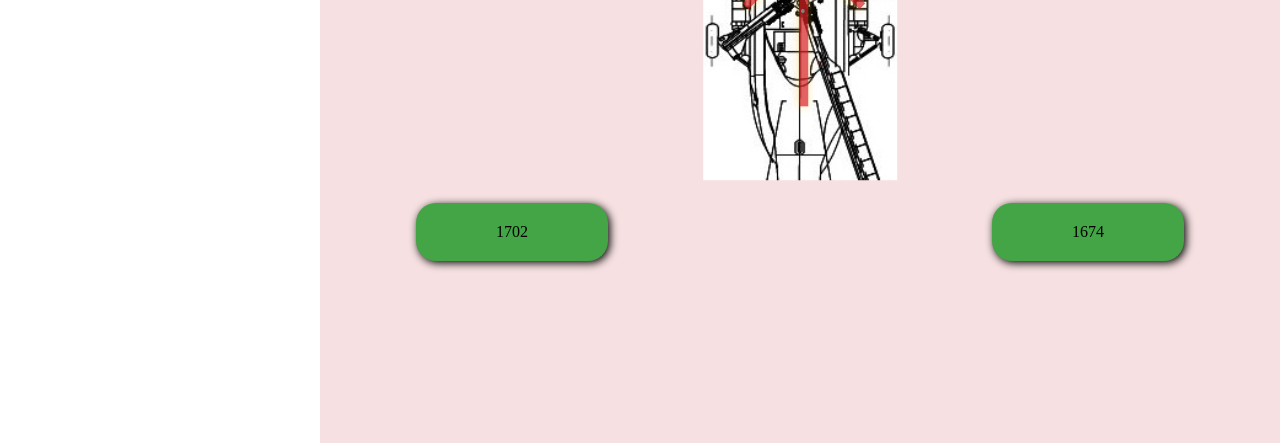
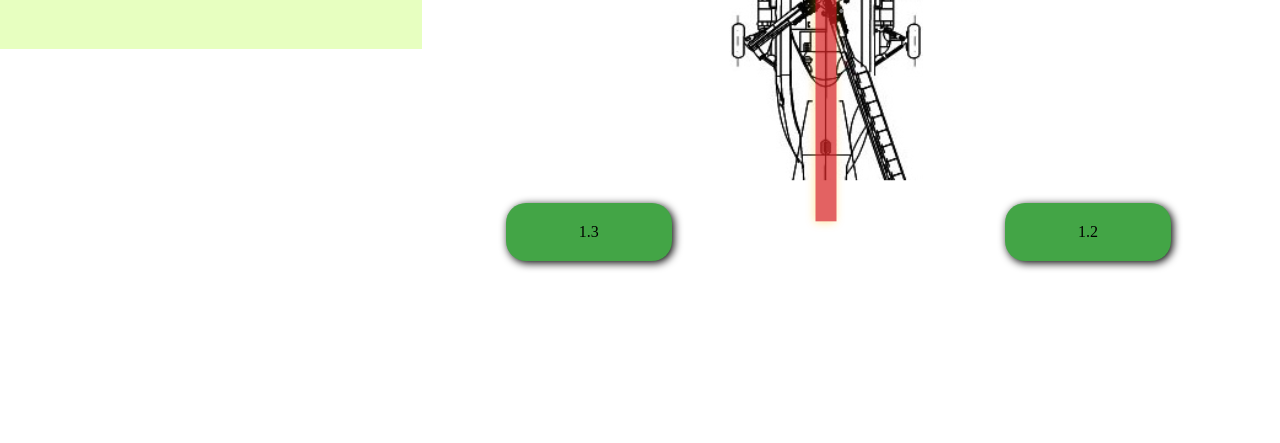
Before and after one commit to bodik24ua/shoot-detect, a plain HTML site: page index.html in a window 1280 px wide. Shown: the part 357-800 px from the top of the page. Drawn offline with Linux system fonts and the light colour scheme.

Commit message:
some fix interface, add json data, add math symbols, add arrow svg, and helicopter img, centered arrow and point

```diff
--- a/app.js
+++ b/app.js
@@ -1,5 +1,23 @@
 $(document).ready(function () {
-    var jsonData = [{
+
+    const jsonData = [{
+        "t0": 1.1,
+        "t1": 1.2,
+        "t2": 1.2,
+        "t3": 1.3,
+        "A0": 1,
+        "A1": 1,
+        "A2": 1,
+        "A3": 4,
+        "phi": -3.1415926535897922,
+        "A": 1.75,
+        "tetta": 1.544278067369098
+    }
+    ]
+
+    ////////////////////////////////////////////////////////////////////////
+
+    /*var jsonData = [{
             "Shot": 1,
             "Ch_0": 1644,
             "Max_0": 4331,
@@ -16,7 +34,9 @@ $(document).ready(function () {
         }
 
 
-    ];
+    ];*/
+
+
     /*var table =
         '<table><thead><th class="gt">Shot</th><th class="gt">Channel</th><th class="gt">Frame</th></thead><tbody>';
     //var obj = $.parseJSON(jsonData);
@@ -31,12 +51,37 @@ $(document).ready(function () {
     table += '</tbody></table>';
     document.getElementById("one").innerHTML = table;*/
 
+    let div_phi = '<div class="div_phi">';
+    $.each(jsonData, function (){
+        div_phi +=
+           'φ = ' + this['phi'];
+    });
+     div_phi += '</div>';
+     document.getElementById('phi').innerHTML = div_phi;
+
+    let div_a = '<div class="div_a">';
+    $.each(jsonData, function (){
+        div_a +=
+            'A = ' + this['A'];
+    });
+    div_a += '</div>';
+    document.getElementById('a').innerHTML = div_a;
+
+    let div_o = '<div class="div_o">';
+    $.each(jsonData, function (){
+        div_o +=
+            'θ = ' + this['tetta'];
+    });
+    div_o += '</div>';
+    document.getElementById('o').innerHTML = div_o;
+
+
     var div =
         '<div class="gt">';
     //var obj = $.parseJSON(jsonData);
     $.each(jsonData, function () {
         div +=
-            '<tr><td>' + this['Ch_0'] + '</td></tr>'
+            '<tr><td>' + this['t0'] + '</td></tr>'
         //'<tr><td>' + this['Shot'] + '</td><td>' + this['Ch[1]'] + '</td><td>' + this['Frame_1'] + '</td></tr>' +
         //'<tr><td>' + this['Shot'] + '</td><td>' + this['Ch'] + '</td><td>' + this['Frame_2'] + '</td></tr>' +
         //'<tr><td>' + this['Shot'] + '</td><td>' + this['Ch'] + '</td><td>' + this['Frame_3'] + '</td></tr>'
@@ -50,7 +95,7 @@ $(document).ready(function () {
     //var obj = $.parseJSON(jsonData);
     $.each(jsonData, function () {
         div +=
-            '<tr><td>' + this['Ch_1'] + '</td></tr>'
+            '<tr><td>' + this['t1'] + '</td></tr>'
         //'<tr><td>' + this['Shot'] + '</td><td>' + this['Ch[1]'] + '</td><td>' + this['Frame_1'] + '</td></tr>' +
         //'<tr><td>' + this['Shot'] + '</td><td>' + this['Ch'] + '</td><td>' + this['Frame_2'] + '</td></tr>' +
         //'<tr><td>' + this['Shot'] + '</td><td>' + this['Ch'] + '</td><td>' + this['Frame_3'] + '</td></tr>'
@@ -64,7 +109,7 @@ $(document).ready(function () {
     //var obj = $.parseJSON(jsonData);
     $.each(jsonData, function () {
         div +=
-            '<tr><td>' + this['Ch_2'] + '</td></tr>'
+            '<tr><td>' + this['t2'] + '</td></tr>'
         //'<tr><td>' + this['Shot'] + '</td><td>' + this['Ch[1]'] + '</td><td>' + this['Frame_1'] + '</td></tr>' +
         //'<tr><td>' + this['Shot'] + '</td><td>' + this['Ch'] + '</td><td>' + this['Frame_2'] + '</td></tr>' +
         //'<tr><td>' + this['Shot'] + '</td><td>' + this['Ch'] + '</td><td>' + this['Frame_3'] + '</td></tr>'
@@ -78,7 +123,7 @@ $(document).ready(function () {
     //var obj = $.parseJSON(jsonData);
     $.each(jsonData, function () {
         div +=
-            '<tr><td>' + this['Ch_3'] + '</td></tr>'
+            '<tr><td>' + this['t3'] + '</td></tr>'
         //'<tr><td>' + this['Shot'] + '</td><td>' + this['Ch[1]'] + '</td><td>' + this['Frame_1'] + '</td></tr>' +
         //'<tr><td>' + this['Shot'] + '</td><td>' + this['Ch'] + '</td><td>' + this['Frame_2'] + '</td></tr>' +
         //'<tr><td>' + this['Shot'] + '</td><td>' + this['Ch'] + '</td><td>' + this['Frame_3'] + '</td></tr>'
@@ -90,11 +135,11 @@ $(document).ready(function () {
 
 ////// rotate compass////
 
-var compass=document.querySelector(".rotate");
-window.addEventListener("deviceorientation",function(e){
+var compass = document.querySelector(".rotate");
+window.addEventListener("deviceorientation", function (e) {
 
- // compass.style.transformOrigin=e.alpha;
-  compass.style.transform=`rotate(${e.alpha}deg)`;
+    // compass.style.transformOrigin=e.alpha;
+    compass.style.transform = `rotate(${e.alpha}deg)`;
 
 })
 
--- a/index.html
+++ b/index.html
@@ -13,15 +13,14 @@
 <body>
 
 <div class="properties">
-    <p>
-        φ =
-    </p>
-    <p>
-        A =
-    </p>
-    <p>
-        θ =
-    </p>
+
+    <h3>Properties</h3>
+
+    <div id="phi"> </div>
+    <br>
+    <div id="a"></div>
+    <br>
+    <div id="o"></div>
 </div>
 
 <div class="mainScreen">
--- a/style.css
+++ b/style.css
@@ -1,6 +1,10 @@
 .properties{
+    padding-top: 1vw;
+    padding-left: 1.5vw;
+    padding-right: 1.5vw;
+    padding-bottom: 5vw;
     float:left;
-    width:25vw;
+    width:30vw;
     min-height: 100px;
     height:100%;
     background-color: #e7ffc0;
@@ -10,9 +14,9 @@
 .mainScreen{
     float:left;
     left: 100px;
-    width:75vw;
+    width:65vw;
     min-height:100vh;
-    background-color: #f6e0e1;
+    background-color: #fff;
 }
 
 #zero {
@@ -114,15 +118,15 @@ body{
 
 .arrow {
     opacity: .7;
-    background-size: 200px 200px;
+    background-size: 500px;
     background-image: url("arrow-left.svg");
     position: absolute;
-    top: 35%;
+    top: 15%;
     transform: rotate(90deg);
-    left: 55%;
+    left: 45%;
     display: block;
-    width: 200px;
-    height: 200px;
+    width: 500px;
+    height: 500px;
     z-index: 1;
     filter: drop-shadow( 1px 1px 5px rgba(255, 190, 0, .5));
 }
@@ -134,7 +138,7 @@ p {
 .heli {
     position: absolute;
     top: 35%;
-    left: 50%;
+    left: 52%;
     display: block;
     width: 25%;
     transform: rotate(90deg);
```
